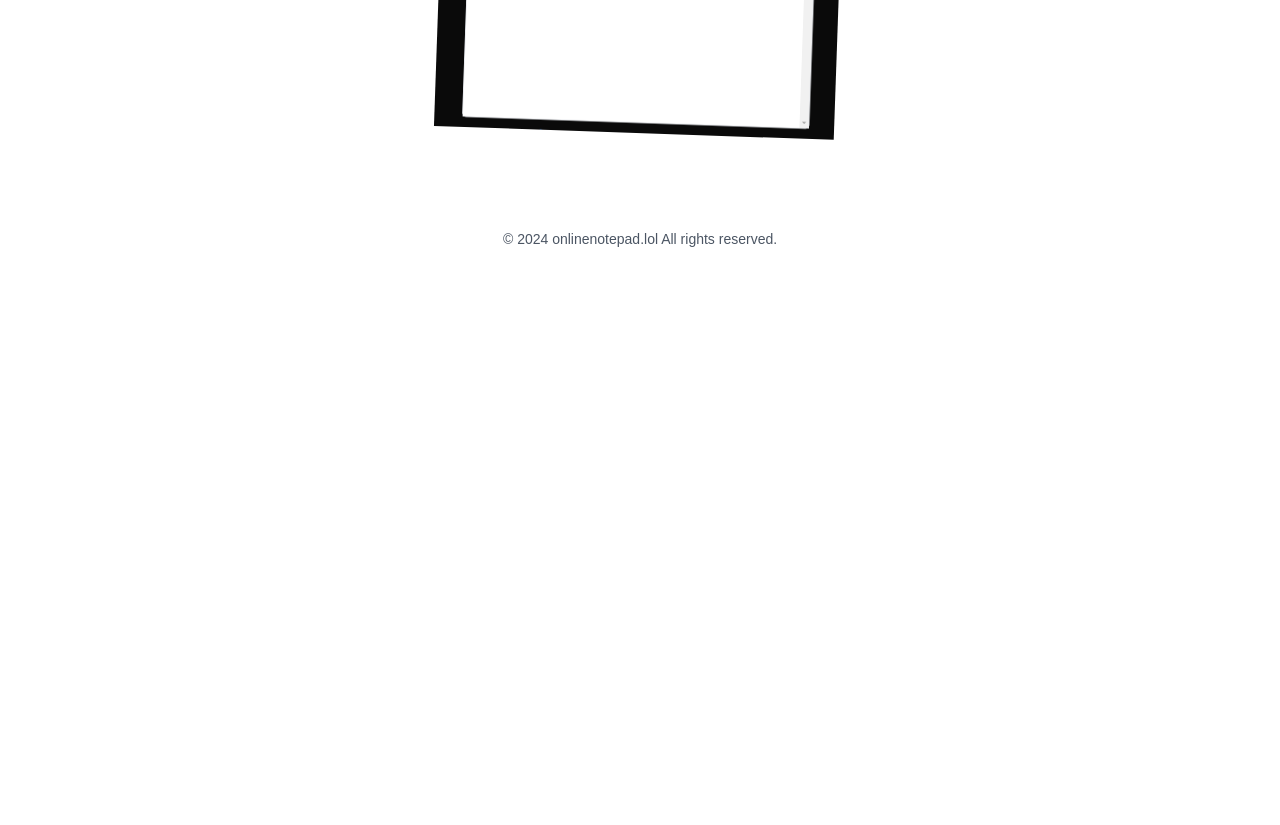
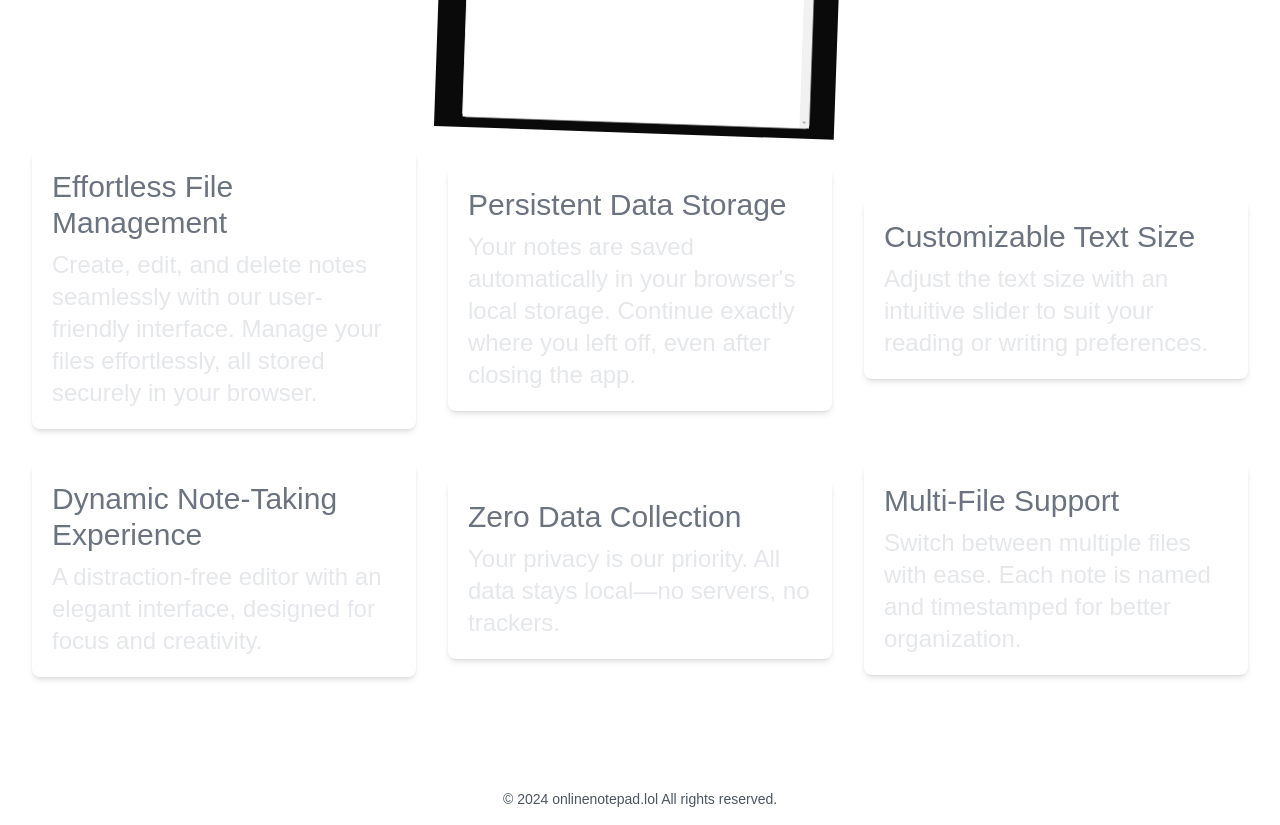
Before and after one commit to aajinn/onlinenotepad.lol, a Next.js app: page / in a window 1280 px wide. Shown: the part 560-1385 px from the top of the page. Before the commit the page ends 825 px from the top, so only its background shows below. Built offline with nearby package versions, Linux system fonts and the light colour scheme.

Commit message:
add feature content

```diff
--- a/app/page.tsx
+++ b/app/page.tsx
@@ -4,6 +4,7 @@ import { memo } from 'react';
 import Link from 'next/link';
 import Image from 'next/image';
 import NavBar from './components/NavBar';
+import Feature from './components/Feature';
 
 const Home = () => {
     return (
@@ -64,6 +65,44 @@ const Home = () => {
                         />
                     </Link>
                 </section>
+                <section className="w-full flex flex-wrap justify-start items-center">
+                    <div className="flex flex-col md:flex-row md:w-1/2 lg:w-1/3 p-4">
+                        <Feature
+                            title="Effortless File Management"
+                            description="Create, edit, and delete notes seamlessly with our user-friendly interface. Manage your files effortlessly, all stored securely in your browser."
+                        />
+                    </div>
+                    <div className="flex flex-col md:flex-row md:w-1/2 lg:w-1/3 p-4">
+                        <Feature
+                            title="Persistent Data Storage"
+                            description="Your notes are saved automatically in your browser's local storage. Continue exactly where you left off, even after closing the app."
+                        />
+                    </div>
+                    <div className="flex flex-col md:flex-row md:w-1/2 lg:w-1/3 p-4">
+                        <Feature
+                            title="Customizable Text Size"
+                            description="Adjust the text size with an intuitive slider to suit your reading or writing preferences."
+                        />
+                    </div>
+                    <div className="flex flex-col md:flex-row md:w-1/2 lg:w-1/3 p-4">
+                        <Feature
+                            title="Dynamic Note-Taking Experience"
+                            description="A distraction-free editor with an elegant interface, designed for focus and creativity."
+                        />
+                    </div>
+                    <div className="flex flex-col md:flex-row md:w-1/2 lg:w-1/3 p-4">
+                        <Feature
+                            title="Zero Data Collection"
+                            description="Your privacy is our priority. All data stays local—no servers, no trackers."
+                        />
+                    </div>
+                    <div className="flex flex-col md:flex-row md:w-1/2 lg:w-1/3 p-4">
+                        <Feature
+                            title="Multi-File Support"
+                            description="Switch between multiple files with ease. Each note is named and timestamped for better organization."
+                        />
+                    </div>
+                </section>
             </main>
         </div>
     );
```
